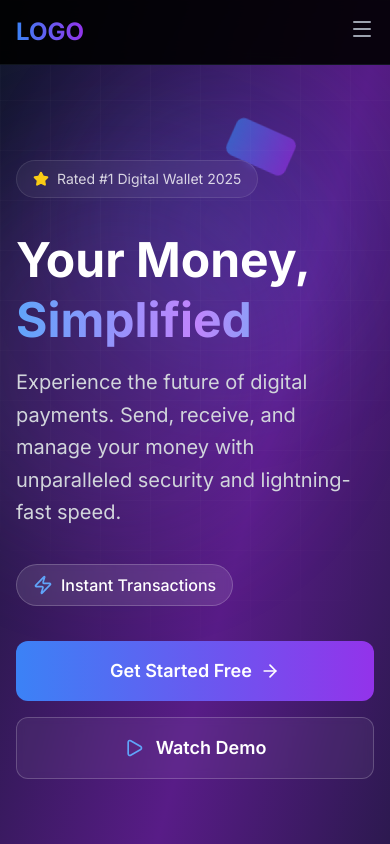
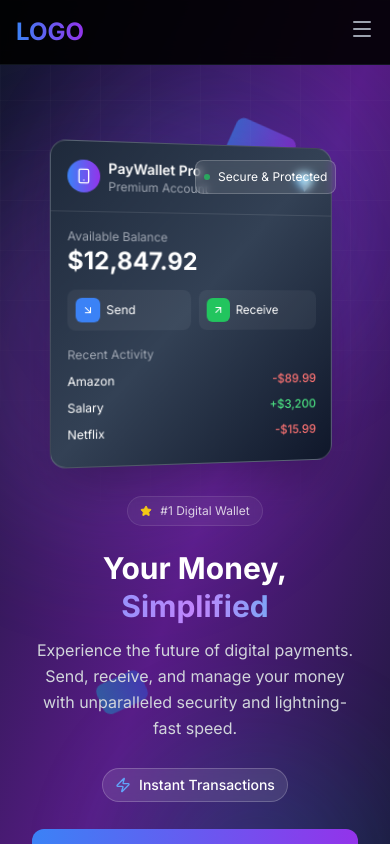
Before and after one commit to Aja-Edward/ecommerce-wallet, a React (Vite) app in the folder frontend/: page / in a window 390 px wide. Built offline with nearby package versions, Linux system fonts and the light colour scheme.

Commit message:
improved herosection for responsiveness

```diff
--- a/frontend/src/components/home/Landing.tsx
+++ b/frontend/src/components/home/Landing.tsx
@@ -81,139 +81,140 @@ const WalletHero = () => {
         <div className="absolute inset-0 bg-[linear-gradient(rgba(255,255,255,.02)_1px,transparent_1px),linear-gradient(90deg,rgba(255,255,255,.02)_1px,transparent_1px)] bg-[size:50px_50px] [mask-image:radial-gradient(ellipse_80%_50%_at_50%_0%,#000_70%,transparent_110%)]"></div>
       </div>
 
-      <div className="relative z-10 max-w-7xl mx-auto px-4 sm:px-6 lg:px-8 pt-20">
-        <div className="grid lg:grid-cols-2 gap-12 items-center min-h-screen py-20">
+      <div className="relative z-10 max-w-7xl mx-auto px-4 sm:px-6 lg:px-8 pt-16 md:pt-20">
+        <div className="grid lg:grid-cols-2 gap-8 lg:gap-12 items-center min-h-screen py-12 md:py-20">
 
           {/* Left Content */}
-          <div className="space-y-8">
+          <div className="space-y-6 md:space-y-8 text-center lg:text-left">
             {/* Badge */}
-            <div className="inline-flex items-center space-x-2 bg-white/5 backdrop-blur-sm border border-white/10 rounded-full px-4 py-2 text-sm text-white/80">
-              <Star className="w-4 h-4 text-yellow-400" fill="currentColor" />
-              <span>Rated #1 Digital Wallet 2025</span>
+            <div className="inline-flex items-center space-x-2 bg-white/5 backdrop-blur-sm border border-white/10 rounded-full px-3 md:px-4 py-1.5 md:py-2 text-xs md:text-sm text-white/80">
+              <Star className="w-3 h-3 md:w-4 md:h-4 text-yellow-400" fill="currentColor" />
+              <span className="hidden xs:inline">Rated #1 Digital Wallet 2025</span>
+              <span className="xs:hidden">#1 Digital Wallet</span>
             </div>
 
             {/* Main Heading */}
-            <div className="space-y-4">
-              <h1 className="text-5xl lg:text-7xl font-bold text-white leading-tight">
+            <div className="space-y-3 md:space-y-4">
+              <h1 className="text-3xl xs:text-4xl sm:text-5xl lg:text-6xl xl:text-7xl font-bold text-white leading-tight">
                 Your Money,
                 <span className="block bg-gradient-to-r from-blue-400 via-purple-400 to-cyan-400 bg-clip-text text-transparent">
                   Simplified
                 </span>
               </h1>
-              <p className="text-xl text-gray-300 max-w-lg leading-relaxed">
+              <p className="text-base sm:text-lg lg:text-xl text-gray-300 max-w-lg mx-auto lg:mx-0 leading-relaxed px-4 lg:px-0">
                 Experience the future of digital payments. Send, receive, and manage your money with unparalleled security and lightning-fast speed.
               </p>
             </div>
 
             {/* Rotating Features */}
-            <div className="flex items-center space-x-3 h-12">
-              <div className="flex items-center space-x-2 bg-white/10 backdrop-blur-sm rounded-full px-4 py-2 border border-white/20">
+            <div className="flex items-center justify-center lg:justify-start space-x-3 h-10 md:h-12">
+              <div className="flex items-center space-x-2 bg-white/10 backdrop-blur-sm rounded-full px-3 md:px-4 py-1.5 md:py-2 border border-white/20">
                 {React.createElement(features[currentFeature].icon, {
-                  className: "w-5 h-5 text-blue-400"
+                  className: "w-4 h-4 md:w-5 md:h-5 text-blue-400"
                 })}
-                <span className="text-white font-medium">
+                <span className="text-white font-medium text-sm md:text-base">
                   {features[currentFeature].text}
                 </span>
               </div>
             </div>
 
             {/* CTA Buttons */}
-            <div className="flex flex-col sm:flex-row gap-4">
-              <button className="group relative bg-gradient-to-r from-blue-500 to-purple-600 text-white px-8 py-4 rounded-xl font-semibold text-lg overflow-hidden transition-all duration-300 hover:scale-105 hover:shadow-2xl hover:shadow-blue-500/25">
+            <div className="flex flex-col sm:flex-row gap-3 md:gap-4 px-4 lg:px-0">
+              <button className="group relative bg-gradient-to-r from-blue-500 to-purple-600 text-white px-6 md:px-8 py-3 md:py-4 rounded-xl font-semibold text-base md:text-lg overflow-hidden transition-all duration-300 hover:scale-105 hover:shadow-2xl hover:shadow-blue-500/25 w-full sm:w-auto">
                 <div className="absolute inset-0 bg-gradient-to-r from-blue-600 to-purple-700 opacity-0 group-hover:opacity-100 transition-opacity duration-300"></div>
                 <div className="relative flex items-center justify-center space-x-2">
                   <span>Get Started Free</span>
-                  <ArrowRight className="w-5 h-5 group-hover:translate-x-1 transition-transform duration-300" />
+                  <ArrowRight className="w-4 h-4 md:w-5 md:h-5 group-hover:translate-x-1 transition-transform duration-300" />
                 </div>
               </button>
 
-              <button className="group flex items-center justify-center space-x-3 bg-white/5 backdrop-blur-sm border border-white/20 text-white px-8 py-4 rounded-xl font-semibold text-lg hover:bg-white/10 transition-all duration-300">
-                <Play className="w-5 h-5 text-blue-400" />
+              <button className="group flex items-center justify-center space-x-3 bg-white/5 backdrop-blur-sm border border-white/20 text-white px-6 md:px-8 py-3 md:py-4 rounded-xl font-semibold text-base md:text-lg hover:bg-white/10 transition-all duration-300 w-full sm:w-auto">
+                <Play className="w-4 h-4 md:w-5 md:h-5 text-blue-400" />
                 <span>Watch Demo</span>
               </button>
             </div>
 
             {/* Stats */}
-            <div className="grid grid-cols-3 gap-6 pt-8">
+            <div className="grid grid-cols-3 gap-4 md:gap-6 pt-6 md:pt-8 px-4 lg:px-0">
               <div className="text-center">
-                <div className="text-3xl font-bold text-white">
+                <div className="text-xl sm:text-2xl lg:text-3xl font-bold text-white">
                   {animatedNumbers.users.toLocaleString()}+
                 </div>
-                <div className="text-gray-400 text-sm">Active Users</div>
+                <div className="text-gray-400 text-xs sm:text-sm">Active Users</div>
               </div>
               <div className="text-center">
-                <div className="text-3xl font-bold text-white">
+                <div className="text-xl sm:text-2xl lg:text-3xl font-bold text-white">
                   ${animatedNumbers.transactions.toLocaleString()}M
                 </div>
-                <div className="text-gray-400 text-sm">Processed</div>
+                <div className="text-gray-400 text-xs sm:text-sm">Processed</div>
               </div>
               <div className="text-center">
-                <div className="text-3xl font-bold text-white">
+                <div className="text-xl sm:text-2xl lg:text-3xl font-bold text-white">
                   ${animatedNumbers.saved.toLocaleString()}K
                 </div>
-                <div className="text-gray-400 text-sm">Avg. Saved</div>
+                <div className="text-gray-400 text-xs sm:text-sm">Avg. Saved</div>
               </div>
             </div>
           </div>
 
           {/* Right Content - 3D Wallet Mockup */}
-          <div className="relative">
+          <div className="relative order-first lg:order-last mt-8 lg:mt-0">
             {/* Main Wallet Card */}
-            <div className="relative mx-auto w-80 h-96 perspective-1000">
-              <div className="absolute inset-0 bg-gradient-to-br from-slate-800 via-slate-700 to-slate-900 rounded-3xl shadow-2xl transform rotate-y-12 hover:rotate-y-6 transition-transform duration-700 border border-white/20 backdrop-blur-sm">
+            <div className="relative mx-auto w-72 sm:w-80 lg:w-80 xl:w-96 h-80 sm:h-96 lg:h-96 xl:h-[420px] perspective-1000">
+              <div className="absolute inset-0 bg-gradient-to-br from-slate-800 via-slate-700 to-slate-900 rounded-2xl sm:rounded-3xl shadow-2xl transform rotate-y-12 hover:rotate-y-6 transition-transform duration-700 border border-white/20 backdrop-blur-sm">
 
                 {/* Card Header */}
-                <div className="p-6 border-b border-white/10">
+                <div className="p-4 sm:p-6 border-b border-white/10">
                   <div className="flex items-center justify-between">
-                    <div className="flex items-center space-x-3">
-                      <div className="w-10 h-10 bg-gradient-to-r from-blue-500 to-purple-600 rounded-full flex items-center justify-center">
-                        <Smartphone className="w-6 h-6 text-white" />
+                    <div className="flex items-center space-x-2 sm:space-x-3">
+                      <div className="w-8 h-8 sm:w-10 sm:h-10 bg-gradient-to-r from-blue-500 to-purple-600 rounded-full flex items-center justify-center">
+                        <Smartphone className="w-4 h-4 sm:w-6 sm:h-6 text-white" />
                       </div>
                       <div>
-                        <div className="text-white font-semibold">PayWallet Pro</div>
-                        <div className="text-gray-400 text-sm">Premium Account</div>
+                        <div className="text-white font-semibold text-sm sm:text-base">PayWallet Pro</div>
+                        <div className="text-gray-400 text-xs sm:text-sm">Premium Account</div>
                       </div>
                     </div>
-                    <div className="text-2xl">💎</div>
+                    <div className="text-xl sm:text-2xl">💎</div>
                   </div>
                 </div>
 
                 {/* Balance Section */}
-                <div className="p-6 space-y-4">
+                <div className="p-4 sm:p-6 space-y-3 sm:space-y-4">
                   <div>
-                    <div className="text-gray-400 text-sm">Available Balance</div>
-                    <div className="text-3xl font-bold text-white">$12,847.92</div>
+                    <div className="text-gray-400 text-xs sm:text-sm">Available Balance</div>
+                    <div className="text-2xl sm:text-3xl font-bold text-white">$12,847.92</div>
                   </div>
 
                   {/* Quick Actions */}
-                  <div className="grid grid-cols-2 gap-3">
-                    <button className="flex items-center space-x-2 bg-white/5 hover:bg-white/10 rounded-xl p-3 transition-colors duration-200">
-                      <div className="w-8 h-8 bg-blue-500 rounded-lg flex items-center justify-center">
-                        <ArrowRight className="w-4 h-4 text-white rotate-45" />
+                  <div className="grid grid-cols-2 gap-2 sm:gap-3">
+                    <button className="flex items-center space-x-1.5 sm:space-x-2 bg-white/5 hover:bg-white/10 rounded-lg sm:rounded-xl p-2 sm:p-3 transition-colors duration-200">
+                      <div className="w-6 h-6 sm:w-8 sm:h-8 bg-blue-500 rounded-md sm:rounded-lg flex items-center justify-center">
+                        <ArrowRight className="w-3 h-3 sm:w-4 sm:h-4 text-white rotate-45" />
                       </div>
-                      <span className="text-white text-sm">Send</span>
+                      <span className="text-white text-xs sm:text-sm">Send</span>
                     </button>
-                    <button className="flex items-center space-x-2 bg-white/5 hover:bg-white/10 rounded-xl p-3 transition-colors duration-200">
-                      <div className="w-8 h-8 bg-green-500 rounded-lg flex items-center justify-center">
-                        <ArrowRight className="w-4 h-4 text-white -rotate-45" />
+                    <button className="flex items-center space-x-1.5 sm:space-x-2 bg-white/5 hover:bg-white/10 rounded-lg sm:rounded-xl p-2 sm:p-3 transition-colors duration-200">
+                      <div className="w-6 h-6 sm:w-8 sm:h-8 bg-green-500 rounded-md sm:rounded-lg flex items-center justify-center">
+                        <ArrowRight className="w-3 h-3 sm:w-4 sm:h-4 text-white -rotate-45" />
                       </div>
-                      <span className="text-white text-sm">Receive</span>
+                      <span className="text-white text-xs sm:text-sm">Receive</span>
                     </button>
                   </div>
                 </div>
 
                 {/* Recent Transactions */}
-                <div className="p-6 pt-0">
-                  <div className="text-gray-400 text-sm mb-3">Recent Activity</div>
-                  <div className="space-y-2">
+                <div className="p-4 sm:p-6 pt-0">
+                  <div className="text-gray-400 text-xs sm:text-sm mb-2 sm:mb-3">Recent Activity</div>
+                  <div className="space-y-1.5 sm:space-y-2">
                     {[
                       { name: "Amazon", amount: "-$89.99", color: "red" },
                       { name: "Salary", amount: "+$3,200", color: "green" },
                       { name: "Netflix", amount: "-$15.99", color: "red" }
                     ].map((transaction, index) => (
-                      <div key={index} className="flex items-center justify-between py-1">
-                        <span className="text-white text-sm">{transaction.name}</span>
-                        <span className={`text-sm font-medium ${
+                      <div key={index} className="flex items-center justify-between py-0.5 sm:py-1">
+                        <span className="text-white text-xs sm:text-sm">{transaction.name}</span>
+                        <span className={`text-xs sm:text-sm font-medium ${
                           transaction.color === 'green' ? 'text-green-400' : 'text-red-400'
                         }`}>
                           {transaction.amount}
@@ -225,27 +226,35 @@ const WalletHero = () => {
               </div>
             </div>
 
-            {/* Floating Elements */}
-            <div className="absolute -top-4 -right-4 w-16 h-16 bg-gradient-to-r from-cyan-500 to-blue-600 rounded-2xl flex items-center justify-center animate-bounce-slow shadow-lg">
-              <Shield className="w-8 h-8 text-white" />
+            {/* Floating Elements - Hidden on mobile for cleaner look */}
+            <div className="hidden sm:block absolute -top-2 sm:-top-4 -right-2 sm:-right-4 w-12 h-12 sm:w-16 sm:h-16 bg-gradient-to-r from-cyan-500 to-blue-600 rounded-xl sm:rounded-2xl flex items-center justify-center animate-bounce-slow shadow-lg">
+              <Shield className="w-6 h-6 sm:w-8 sm:h-8 text-white" />
             </div>
 
-            <div className="absolute -bottom-4 -left-4 w-16 h-16 bg-gradient-to-r from-green-500 to-cyan-600 rounded-2xl flex items-center justify-center animate-pulse shadow-lg">
-              <TrendingUp className="w-8 h-8 text-white" />
+            <div className="hidden sm:block absolute -bottom-2 sm:-bottom-4 -left-2 sm:-left-4 w-12 h-12 sm:w-16 sm:h-16 bg-gradient-to-r from-green-500 to-cyan-600 rounded-xl sm:rounded-2xl flex items-center justify-center animate-pulse shadow-lg">
+              <TrendingUp className="w-6 h-6 sm:w-8 sm:h-8 text-white" />
             </div>
 
-            {/* Notification Cards */}
-            <div className="absolute top-20 -left-8 bg-white/10 backdrop-blur-sm border border-white/20 rounded-xl p-4 max-w-xs animate-slide-in-left">
-              <div className="flex items-center space-x-3">
+            {/* Notification Cards - Repositioned for mobile */}
+            <div className="hidden md:block absolute top-16 lg:top-20 -left-4 lg:-left-8 bg-white/10 backdrop-blur-sm border border-white/20 rounded-xl p-3 lg:p-4 max-w-xs animate-slide-in-left">
+              <div className="flex items-center space-x-2 lg:space-x-3">
                 <div className="w-2 h-2 bg-green-500 rounded-full animate-pulse"></div>
-                <div className="text-white text-sm">Payment successful</div>
+                <div className="text-white text-xs lg:text-sm">Payment successful</div>
               </div>
             </div>
 
-            <div className="absolute bottom-32 -right-8 bg-white/10 backdrop-blur-sm border border-white/20 rounded-xl p-4 max-w-xs animate-slide-in-right">
-              <div className="flex items-center space-x-3">
-                <DollarSign className="w-4 h-4 text-blue-400" />
-                <div className="text-white text-sm">$250 cashback earned</div>
+            <div className="hidden md:block absolute bottom-24 lg:bottom-32 -right-4 lg:-right-8 bg-white/10 backdrop-blur-sm border border-white/20 rounded-xl p-3 lg:p-4 max-w-xs animate-slide-in-right">
+              <div className="flex items-center space-x-2 lg:space-x-3">
+                <DollarSign className="w-3 h-3 lg:w-4 lg:h-4 text-blue-400" />
+                <div className="text-white text-xs lg:text-sm">$250 cashback earned</div>
+              </div>
+            </div>
+
+            {/* Mobile-specific notification - shown only on small screens */}
+            <div className="block md:hidden absolute top-4 left-1/2 transform -translate-x-1/2 bg-white/10 backdrop-blur-sm border border-white/20 rounded-lg p-2 animate-slide-in-left">
+              <div className="flex items-center space-x-2">
+                <div className="w-1.5 h-1.5 bg-green-500 rounded-full animate-pulse"></div>
+                <div className="text-white text-xs">Secure & Protected</div>
               </div>
             </div>
           </div>
```
